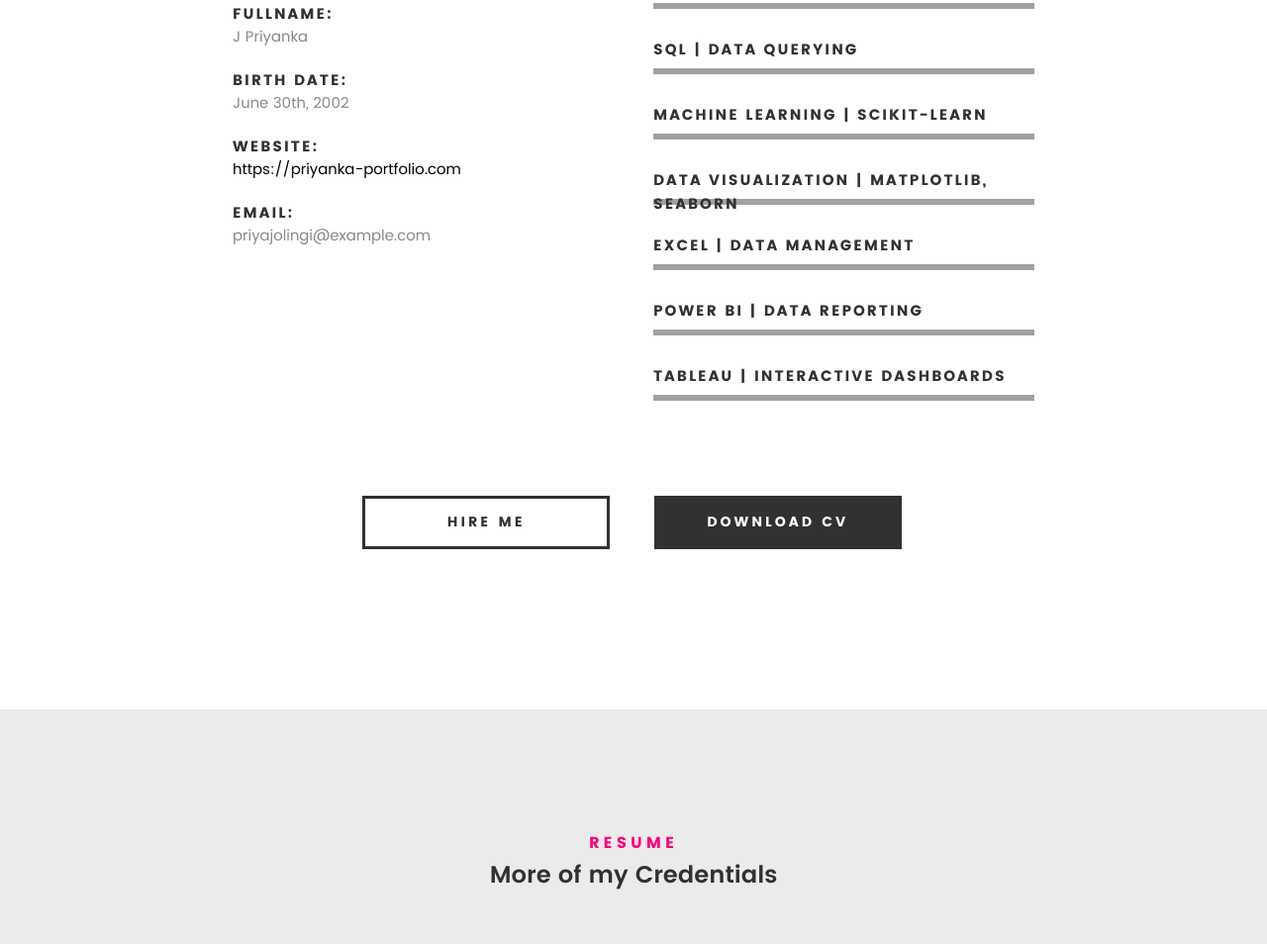
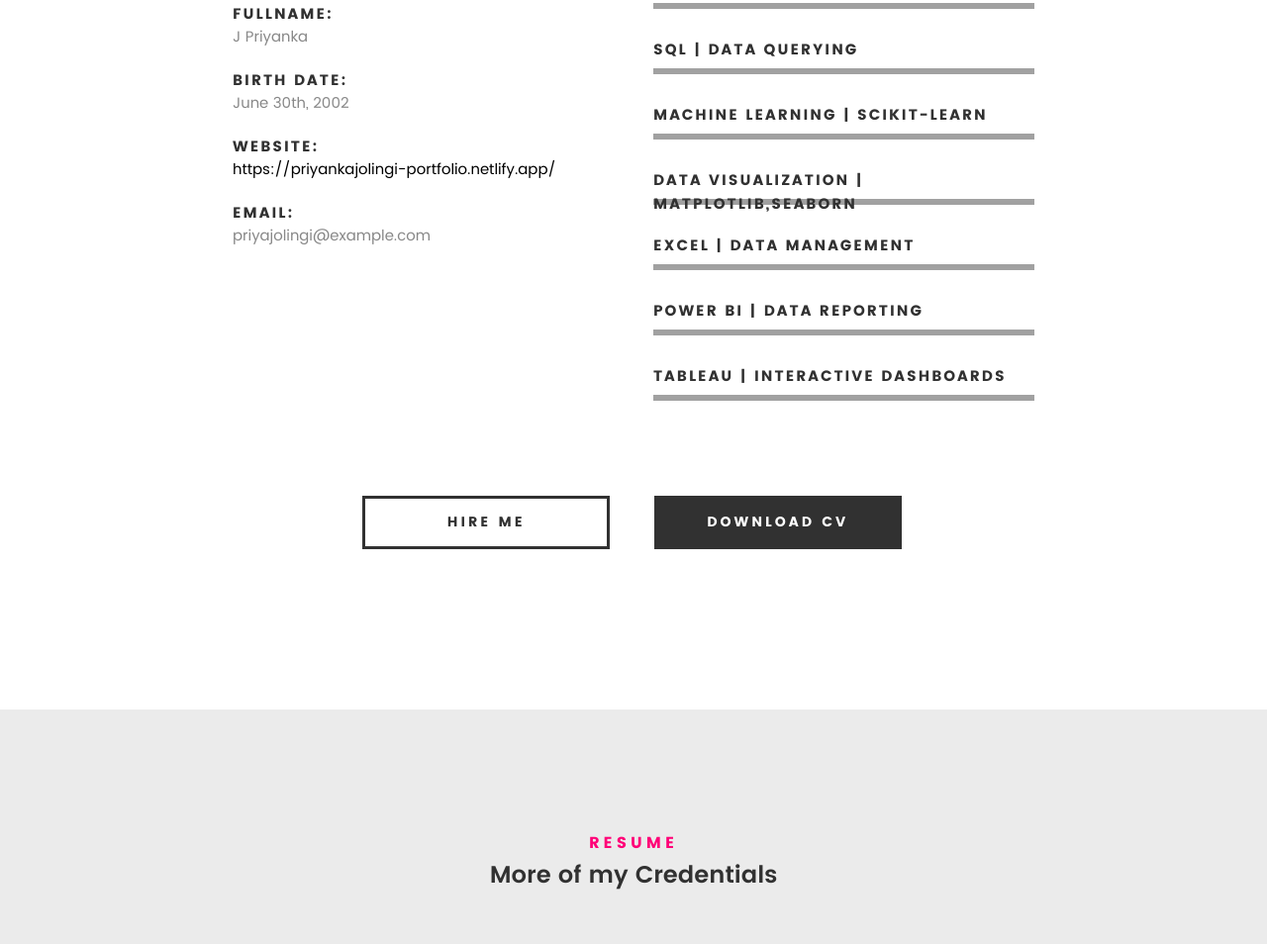
Before and after one commit to Priyanka302002/portfolio, a plain HTML site: page index.html in a window 1280 px wide. Shown: the part 1470-2424 px from the top of the page at 99% size. Drawn offline with Linux system fonts and the light colour scheme; files whose address does not match are found by name.

Commit message:
all files are commites

```diff
--- a/index.html
+++ b/index.html
@@ -25,8 +25,8 @@
     <meta name="author" content="Priyanka, priyanka@email.com">
     <meta name="designer" content="Priyanka">
     <meta name="reply-to" content="priyanka@email.com">
-    <meta name="url" content="https://priyanka-portfolio.com/">
-    <meta name="identifier-URL" content="https://priyanka-portfolio.com/">
+    <meta name="url" content="https://priyankajolingi-portfolio.netlify.app//">
+    <meta name="identifier-URL" content="https://priyankajolingi-portfolio.netlify.app//">
     <meta name="directory" content="submission">
     <meta name="category" content="Business | Portfolio">
     <meta name="coverage" content="Worldwide">
@@ -167,7 +167,7 @@
                 </li>
                 <li>
                     <strong>Website:</strong>
-                    <span><a href="#">https://priyanka-portfolio.com</a></span>
+                    <span><a href="https://priyankajolingi-portfolio.netlify.app/">https://priyankajolingi-portfolio.netlify.app/</a></span>
                 </li>
              <li>
                  <strong>Email:</strong>
@@ -199,7 +199,7 @@
                      <strong>Machine Learning | Scikit-learn</strong>
                  </li>
                  <li>
-                     <strong>Data Visualization | Matplotlib, Seaborn</strong>
+                     <strong>Data Visualization | Matplotlib,Seaborn</strong>
                  </li>
                  <li>
                      <strong>Excel | Data Management</strong>
@@ -593,7 +593,7 @@
                    </div>
 
                  <div class="link-box">
-                    <a href="http://alisolanki.gq">Details</a>
+                    <a href="https://priyankajolingi-portfolio.netlify.app/">Details</a>
                       <a href="#" class="popup-modal-dismiss">Close</a>
                  </div>
 
```
Also changed, not shown: 1 other file.
